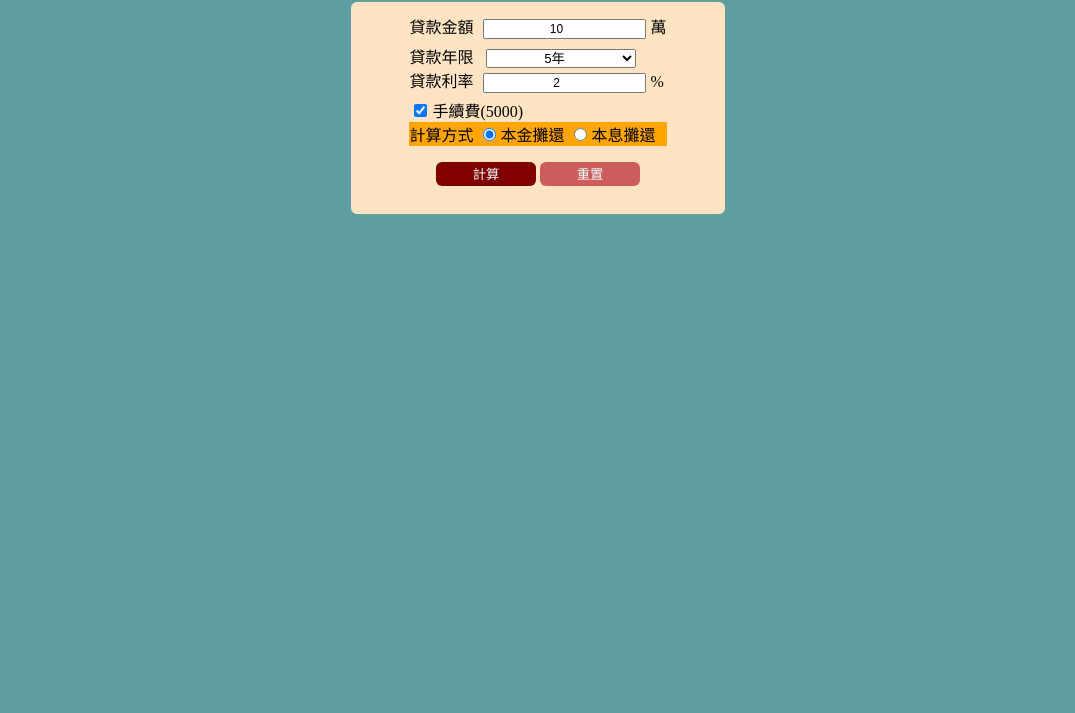
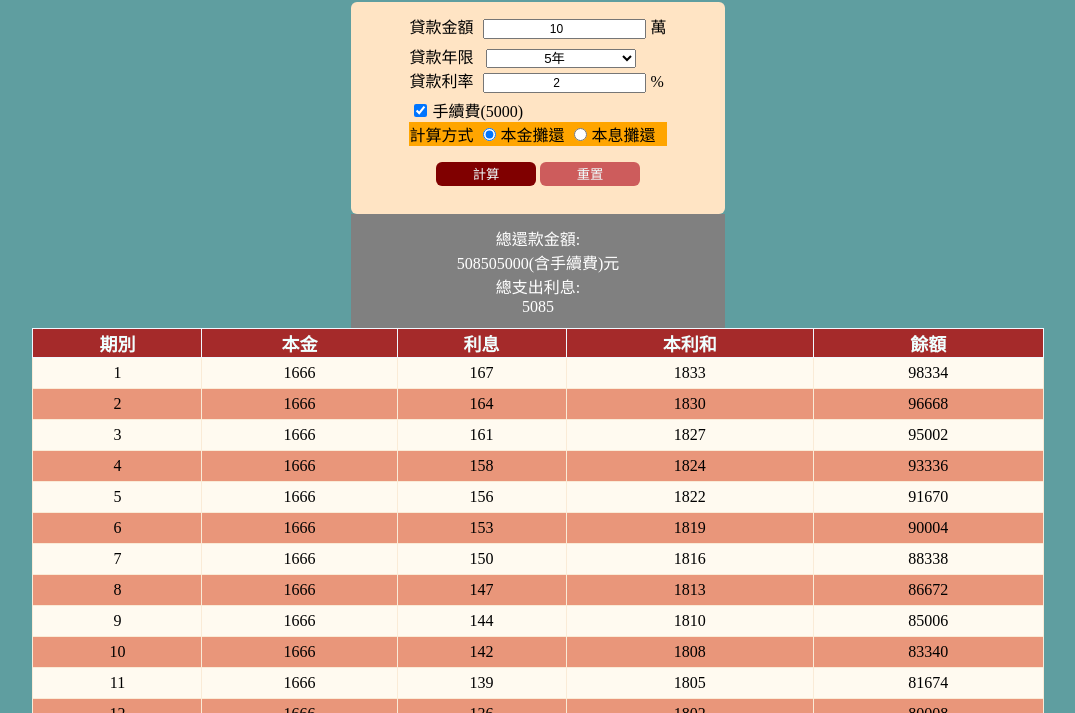
Before and after one commit to kl7412000/loadproject, a plain HTML site: page index.html in a window 1280 px wide. Both pictures are taken after a click on the button "計算". Shown: the part 87-800 px from the top of the page, without its empty margins (102-1177 px from the left). Drawn offline with Linux system fonts and the light colour scheme.

Commit message:
完成本金攤還html/js/css

```diff
--- a/css/index.css
+++ b/css/index.css
@@ -28,6 +28,30 @@ input {
 select {
     width: 150px;
     text-align: center;
+}
+
+table {
+    width: 80%;
+    margin: 0 auto;
+    border: 1px solid aliceblue;
+    border-collapse: collapse;
+    background-color: floralwhite;
+}
+
+thead th {
+    background-color: brown;
+    border: 1px solid aliceblue;
+    font-size: 18px;
+    color: azure;
+}
+
+td {
+    border: 1px solid antiquewhite;
+    padding: 6px;
+}
+
+tbody tr:nth-child(even) {
+    background-color: darksalmon;
 }
 
 
--- a/index.html
+++ b/index.html
@@ -47,6 +47,22 @@
                 總支出利息:
                 <div class="totalInterest"></div>
             </div>
+            <div id="table">
+                <table>
+                    <thead>
+                        <tr>
+                            <th>期別</th>
+                            <th>本金</th>
+                            <th>利息</th>
+                            <th>本利和</th>
+                            <th>餘額</th>
+                        </tr>
+                    </thead>
+                    <tbody>
+
+                    </tbody>
+                </table>
+            </div>
         </div>
         <script src="./js/index.js"></script>
 </body>
--- a/js/index.js
+++ b/js/index.js
@@ -2,18 +2,19 @@ const amountEl = document.querySelector("#amount");
 const yearsEl = document.querySelector("#years");
 const rateEl = document.querySelector("#rate");
 const repayment1El = document.querySelector("#repayment1");
-const repayment2El = document.querySelector("#repayment2");
+const repayment1E2 = document.querySelector("#repayment2");
 const feeEl = document.querySelector("#fee");
 const calcEl = document.querySelector("#calc");
+const tableEl = document.querySelector("#table tbody");
 
-console.log(calcEl, amountEl, yearsEl, rateEl, repayment1El, repayment2El);
+console.log(tableEl, calcEl, amountEl, yearsEl, rateEl, repayment1El, repayment1E2, feeEl);
 
 calcEl.addEventListener("click", calcLoan);
 
 function calcLoan() {
     let amount = amountEl.value * 10000;
     let years = yearsEl.value;
-    let rate = rateEl.value / 100;
+    let rate = rateEl.value;
     /**
     let fee = 0;
     if (feeEl.checked) {
@@ -24,18 +25,70 @@ function calcLoan() {
     let fee = feeEl.checked ? 5000 : 0;
     // 取得不同計算方法
     let rule = repayment1El.checked ? 1 : 2;
-    // 利息
-    let totalInterest = amount * rate * years;
-    // 總金額
+
+    let result;
+
+    if (rule == 1) {
+        result = rule1(amount, years, rate);
+        console.log(result);
+    } else {
+        alert("功能製作中");
+        return;
+
+    }
+    let totalInterest = result[1];
     let totalAmount = amount * totalInterest + fee;
+    console.log(amount, years, rate, fee, rule, totalAmount, totalInterest);
 
-    console.log(amount, years, rate, fee, rule, totalAmount, interest, totalInterest);
-
-    document.querySelector(".totalAmount").innerText = totalAmount + (fee == 0 ? "" : "含手續費") + "元";
-    document.querySelector(".totalInerest").innerText = totalInterest + "元";
+    document.querySelector(".totalAmount").innerText = totalAmount + (fee == 0 ? "" : "(含手續費)") + "元";
+    document.querySelector(".totalInterest").innerText = totalInterest;
     const resultEl = document.querySelector("#result");
     resultEl.style.display = "none";
     setTimeout(function () {
         resultEl.style.display = "block";
     }, 500);
+
+    drawTable(result[0]);
 }
+
+function drawTable(datas) {
+    let tableStr = "";
+    for (let i = 0; i < datas.length; i++) {
+        tableStr += "<tr>";
+        for (let j = 0; j < datas[i].length; j++) {
+            tableStr += `<td>${datas[i][j]}</td>`;
+        }
+        tableStr += "</tr>"
+    }
+    tableEl.innerHTML = tableStr;
+    // let tableStr = "<ul>";
+    // for (let i = 0; i < datas.length; i++) {
+    //     console.log(datas[i].join(","));
+    //     tableStr += `<li>${datas[i].join(",")}</li>`
+    // }
+    // tableStr += "</ul>"
+    // tableEl.innerHTML = tableStr;
+}
+
+function rule1(total_amount, years, rate) {
+    let amount = total_amount;
+    let period = years * 12;
+    let month_rate = rate / 100 / 12;
+    let month_pay = parseInt(amount / period);
+
+    let datas = [];
+    let totalInterest = 0;
+    for (let i = 0; i < period; i++) {
+        interest = Math.round(amount * month_rate);
+        amount -= month_pay;
+        if (i == period - 1) {
+            datas.push([i + 1, month_pay + amount, interest, month_pay + interest + amount, 0]);
+        } else {
+            datas.push([i + 1, month_pay, interest, month_pay + interest, amount]);
+        }
+        totalInterest += interest;
+    }
+    //console.log(datas);
+    return [datas, totalInterest];
+
+}
```
Also changed, not shown: 1 other file. Lines whose indentation alone changed are shown as unchanged.
